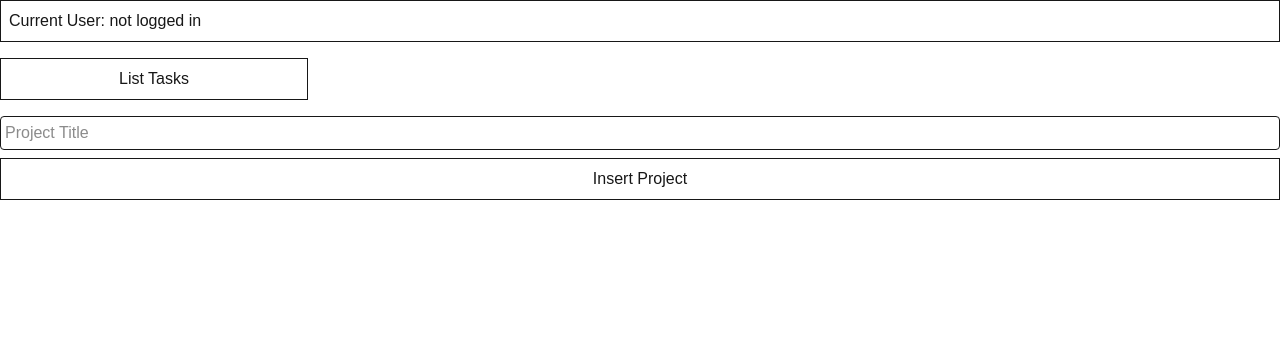
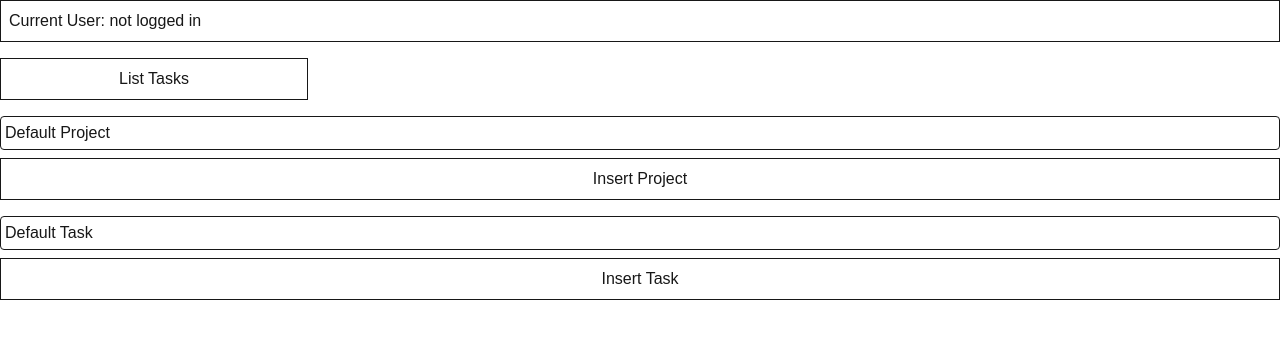
Before and after one commit to Leonid10011/collaboration-board, a Next.js app: page /debug in a window 1280 px wide. Shown: the top 338 px of the page. Built offline with nearby package versions, Linux system fonts and the light colour scheme; no server answers.

Commit message:
feat(repo): add insertTask with title and id for debug

```diff
--- a/debug/DebugPage.tsx
+++ b/debug/DebugPage.tsx
@@ -2,11 +2,12 @@
 import { createSupabaseBrowserClient } from "@/db/supabase/supabase-client";
 import { useEffect, useState } from "react";
 import DebugButton from "./DebugButton";
-import { insertProject, listTasks } from "@/repository/repository";
+import { insertProject, insertTask, listTasks } from "@/repository/repository";
 
 export default function DebugPage() {
   const [userId, setUserId] = useState<string | null>(null);
-  const [projectTitle, setProjectTitle] = useState("");
+  const [projectTitle, setProjectTitle] = useState("Default Project");
+  const [taskTitle, setTaskTitle] = useState("Default Task");
 
   useEffect(() => {
     const run = async () => {
@@ -26,6 +27,11 @@ export default function DebugPage() {
   const handleListTasks = async () => {
     const tasks = await listTasks();
     console.log("Tasks:", tasks);
+  };
+
+  const handleInsertTask = async () => {
+    const task = await insertTask(taskTitle, userId!);
+    console.log("Inserted task:", task);
   };
 
   const handleInsertProject = async () => {
@@ -50,6 +56,15 @@ export default function DebugPage() {
         />
         <DebugButton title="Insert Project" onClick={handleInsertProject} />
       </div>
+      <div className="flex flex-col gap-2">
+        <input
+          className="border-1 p-1 rounded"
+          value={taskTitle}
+          onChange={(e) => setTaskTitle(e.target.value)}
+          placeholder="Task Title"
+        />
+        <DebugButton title="Insert Task" onClick={handleInsertTask} />
+      </div>
     </div>
   );
 }
--- a/repository/repository.ts
+++ b/repository/repository.ts
@@ -17,26 +17,24 @@ export const listTasks = async () => {
 
 const exampleTask = {
   id: "b1a2c3d4-e5f6-7890-abcd-1234567890ef",
-  project_id: "11111111-1111-1111-1111-111111111111",
-  creator_id: "22222222-2222-2222-2222-222222222222",
-  assignee_id: "33333333-3333-3333-3333-333333333333",
+  project_id: "af305fc9-398a-498f-a59c-4f38ab245fac",
+  creator_id: "e34f5728-e98b-4a14-9e1e-18b43e9d803c",
+  assignee_id: "e34f5728-e98b-4a14-9e1e-18b43e9d803c",
   title: "Frontend-Login bauen",
   description: "Implementiere das Login-Formular für die Web-App.",
   status: "in_progress",
   priority: "high",
 };
 
-export const insertTask = async (title: string) => {
+export const insertTask = async (title: string, id: string) => {
   const dataToSend = {
     ...exampleTask,
+    id,
     title,
   };
 
-  const { data, error } = await supabase
-    .from("tasks")
-    .insert({ title })
-    .select("*")
-    .single();
+  const { data, error } = await supabase.from("tasks").insert([dataToSend]);
+
   if (error) {
     console.error("Error inserting task:", error);
     return null;
```
